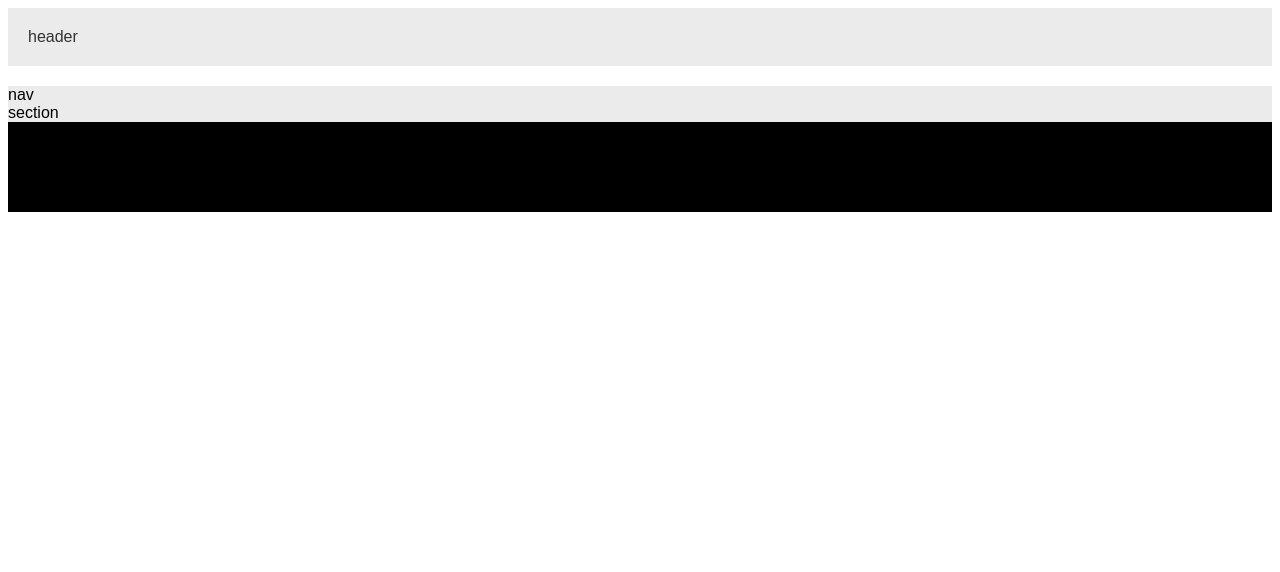
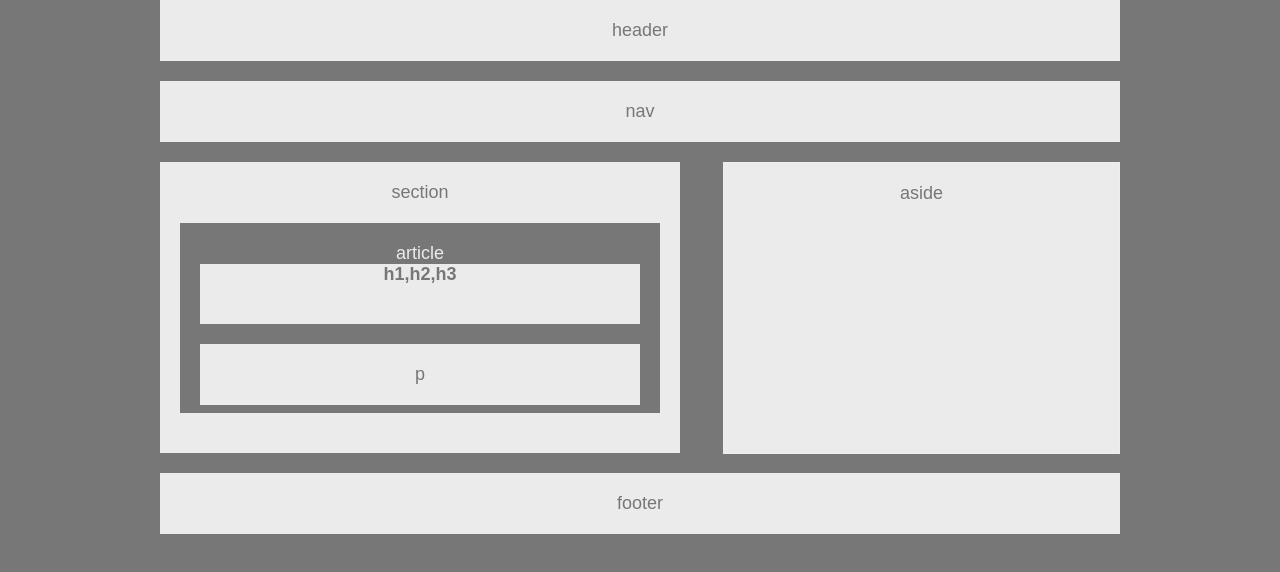
Before and after one commit to Nickw0584/HW-Wireframe, a plain HTML site: page index.html in a window 1280 px wide. Drawn offline with Linux system fonts and the light colour scheme.

Commit message:
Hw-wireframe

```diff
--- a/index.html
+++ b/index.html
@@ -2,25 +2,31 @@
 <html lang="en-us">
 
 <head>
+
 
   <meta charset="UTF-8" />
   <title>Floats</title>
   <link href="style.css" rel="stylesheet" type="text/css" />
 
 </head>
+
 <body>
-      <header>header</header>
 
+  <section id="header">header</section>
   <section id="nav">nav</section>
-      <section id="section">section</section>
-      <section id="article">article</section>
 
-      <section id="full">
-          <aside>aside</aside>
-          <section> h1,h2,h3
+
+  <section id="full">section
+    <section id="article">article
+      <div id="fun"><strong>h1,h2,h3</strong></div>
       <div id="division">p</div>
     </section>
 
+  </section>
+  <aside>aside</aside>
+
+
   <footer> footer</footer>
 </body>
+
 </html>
--- a/style.css
+++ b/style.css
@@ -1,50 +1,87 @@
 {
   box-sizing: border-box;
   text-align: center;
+  width: 495px;
 }
 
 body {
   font-family: 'Arial', 'Helvetica Neue', Helvetica, sans-serif;
-    color: '#777';
-    background: '#777';
-    width: '960px';
-    font-size: '18px';
+  color: #777;
+  background: #777;
+  width: 960px;
+  font-size: 18px;
+  margin: auto;
 }
-
 
 header {
   padding: 20px;
   margin-bottom: 20px;
   color: #333;
-    background:#ebebeb;
+  background: #ebebeb;
+  text-align: center;
 }
 
 section {
-    background: black;
+  padding: 20px;
+  margin-bottom: 20px;
+  background: #ebebeb;
+  text-align: center;
 }
 
-  #nav {
+nav {
+  background: #ebebeb;
+  text-align: center
+}
+
+#full {
+  float: left;
+  width: 50%;
+  overflow: auto;
+  clear: both;
+  color: #777;
+  background: #ebebeb;
+}
+
+#division {
+  float: center;
+  color: #777;
+  padding: 20px;
+  margin-top: 20px;
   background: #ebebeb;
 
 }
+#article{
+  color: #ebebeb;
+  background: #777;
+  height: 150px;
+  padding: 20px;
+  margin-top: 20px;
 
-  #section {
-    background: #ebebeb;
 }
 
-  #article {
-  }
+#fun{
+  color: #777;
+  background: #ebebeb;
+  height: 60px;
+  text-align: center;
 
-  #full {
-  }
-
-  #division {
 }
 
 aside {
-    background: '#ebebeb';
+  float: right;
+  text-align: center;
+  width: 37%;
+  height: 250px;
+  padding: 20px;
+  margin-left: 30px;
+  text-decoration-color: white;
+  background: #ebebeb;
+  border: 1px solid #eee;
 }
 
 footer {
-    background: '#ebebeb';
+  text-align: center;
+  padding: 20px;
+  clear: both;
+  background: #ebebeb;
 }
```
Lines whose indentation alone changed are shown as unchanged.
